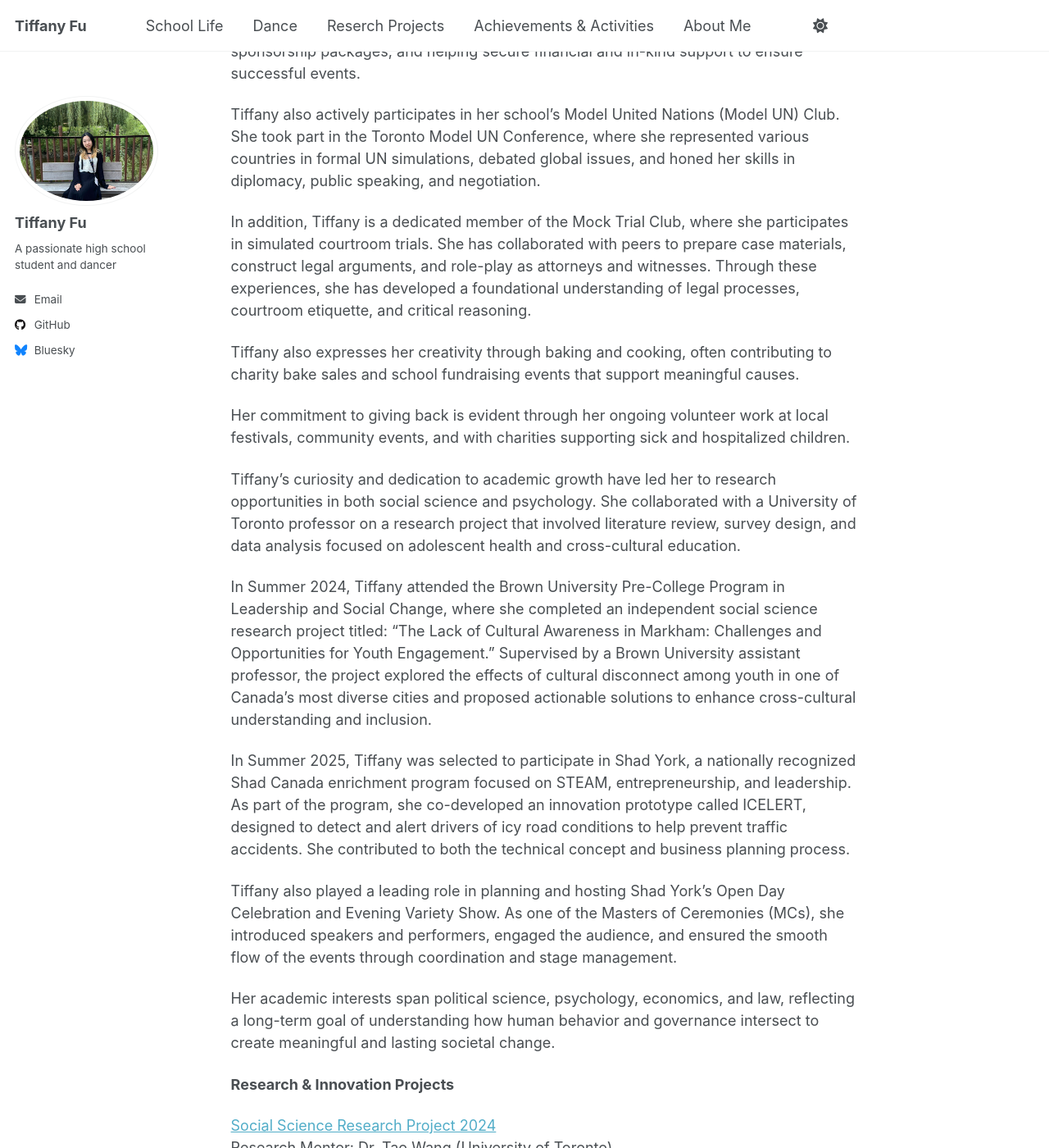
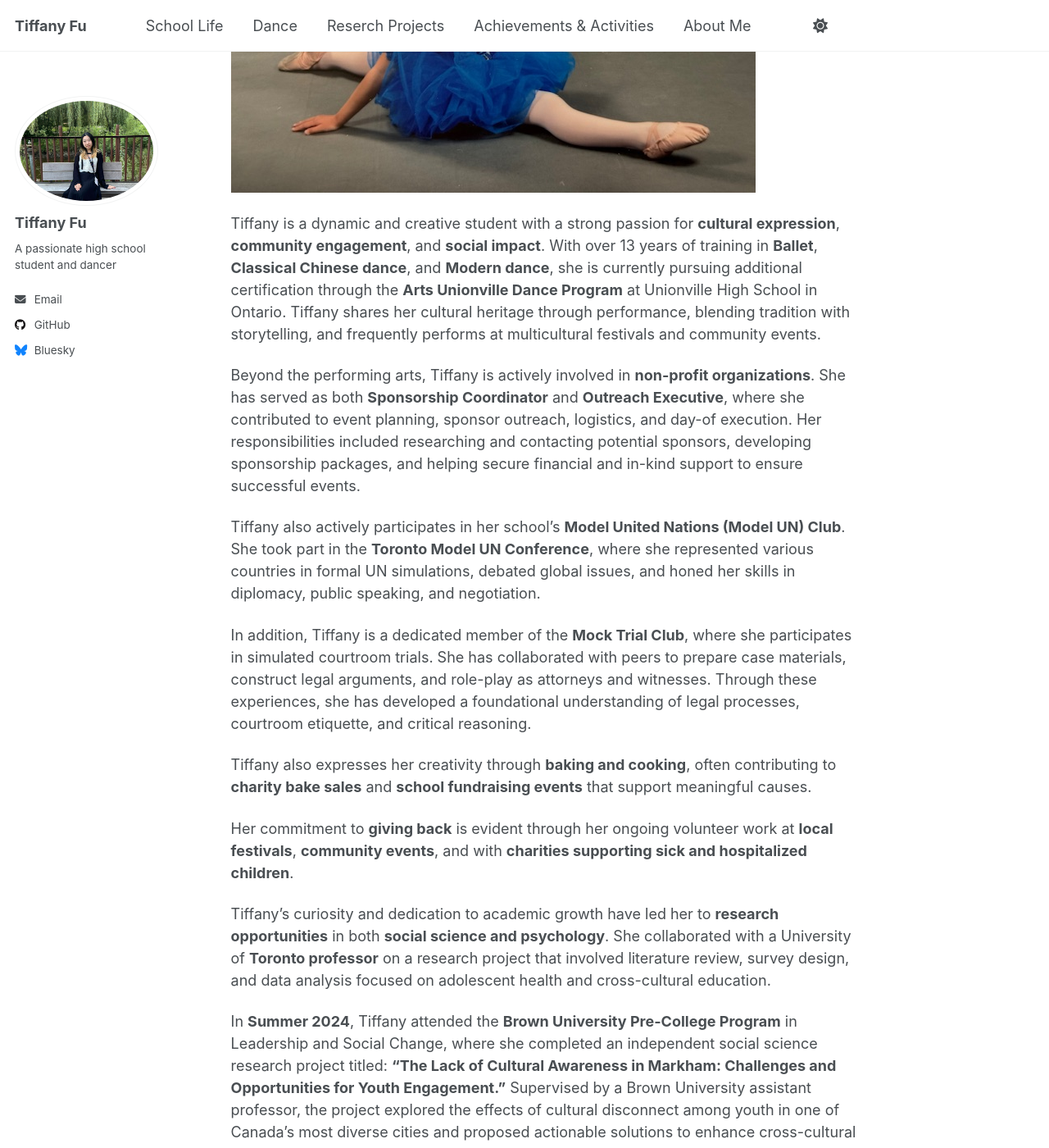
Before and after one commit to TiffanyJTFu/TiffanyFu, a Jekyll site: the page built from _pages/about.md, in a window 1280 px wide and 1400 px high, scrolled down 386 px. Shown: the whole window at 82% size. Built offline with Jekyll 4.4.1, drawn with Linux system fonts in a browser that asks for light colours; a script that is not in the unit is left out; some of the changed text lies outside the part shown.

Commit message:
Update about.md

```diff
--- a/_pages/about.md
+++ b/_pages/about.md
@@ -6,35 +6,36 @@ redirect_from:
   - /about/
   - /about.html
 ---
+![Dance10](https://tiffanyjtfu.github.io/TiffanyFu/images/dancetech2.jpg)
 
-Tiffany is a dynamic and creative student with a strong passion for cultural expression, community engagement, and social impact. With over 13 years of training in Ballet, Classical Chinese dance, and Modern dance, she is currently pursuing additional certification through the Arts Unionville Dance Program at Unionville High School in Ontario. Tiffany shares her cultural heritage through performance, blending tradition with storytelling, and frequently performs at multicultural festivals and community events.
+Tiffany is a dynamic and creative student with a strong passion for **cultural expression**, **community engagement**, and **social impact**. With over 13 years of training in **Ballet**, **Classical Chinese dance**, and **Modern dance**, she is currently pursuing additional certification through the **Arts Unionville Dance Program** at Unionville High School in Ontario. Tiffany shares her cultural heritage through performance, blending tradition with storytelling, and frequently performs at multicultural festivals and community events.
 
-Beyond the performing arts, Tiffany is actively involved in non-profit organizations. She has served as both Sponsorship Coordinator and Outreach Executive, where she contributed to event planning, sponsor outreach, logistics, and day-of execution. Her responsibilities included researching and contacting potential sponsors, developing sponsorship packages, and helping secure financial and in-kind support to ensure successful events.
+Beyond the performing arts, Tiffany is actively involved in **non-profit organizations**. She has served as both **Sponsorship Coordinator** and **Outreach Executive**, where she contributed to event planning, sponsor outreach, logistics, and day-of execution. Her responsibilities included researching and contacting potential sponsors, developing sponsorship packages, and helping secure financial and in-kind support to ensure successful events.
 
-Tiffany also actively participates in her school’s Model United Nations (Model UN) Club. She took part in the Toronto Model UN Conference, where she represented various countries in formal UN simulations, debated global issues, and honed her skills in diplomacy, public speaking, and negotiation.
+Tiffany also actively participates in her school’s **Model United Nations (Model UN) Club**. She took part in the **Toronto Model UN Conference**, where she represented various countries in formal UN simulations, debated global issues, and honed her skills in diplomacy, public speaking, and negotiation.
 
-In addition, Tiffany is a dedicated member of the Mock Trial Club, where she participates in simulated courtroom trials. She has collaborated with peers to prepare case materials, construct legal arguments, and role-play as attorneys and witnesses. Through these experiences, she has developed a foundational understanding of legal processes, courtroom etiquette, and critical reasoning.
+In addition, Tiffany is a dedicated member of the **Mock Trial Club**, where she participates in simulated courtroom trials. She has collaborated with peers to prepare case materials, construct legal arguments, and role-play as attorneys and witnesses. Through these experiences, she has developed a foundational understanding of legal processes, courtroom etiquette, and critical reasoning.
 
-Tiffany also expresses her creativity through baking and cooking, often contributing to charity bake sales and school fundraising events that support meaningful causes.
+Tiffany also expresses her creativity through **baking and cooking**, often contributing to **charity bake sales** and **school fundraising events** that support meaningful causes.
 
-Her commitment to giving back is evident through her ongoing volunteer work at local festivals, community events, and with charities supporting sick and hospitalized children.
+Her commitment to **giving back** is evident through her ongoing volunteer work at **local festivals**, **community events**, and with **charities supporting sick and hospitalized children**.
 
-Tiffany’s curiosity and dedication to academic growth have led her to research opportunities in both social science and psychology. She collaborated with a University of Toronto professor on a research project that involved literature review, survey design, and data analysis focused on adolescent health and cross-cultural education.
+Tiffany’s curiosity and dedication to academic growth have led her to **research opportunities** in both **social science and psychology**. She collaborated with a University of **Toronto professor** on a research project that involved literature review, survey design, and data analysis focused on adolescent health and cross-cultural education.
 
-In Summer 2024, Tiffany attended the Brown University Pre-College Program in Leadership and Social Change, where she completed an independent social science research project titled:
-“The Lack of Cultural Awareness in Markham: Challenges and Opportunities for Youth Engagement.”
+In **Summer 2024**, Tiffany attended the **Brown University Pre-College Program** in Leadership and Social Change, where she completed an independent social science research project titled:
+**“The Lack of Cultural Awareness in Markham: Challenges and Opportunities for Youth Engagement.”**
 Supervised by a Brown University assistant professor, the project explored the effects of cultural disconnect among youth in one of Canada’s most diverse cities and proposed actionable solutions to enhance cross-cultural understanding and inclusion.
 
-In Summer 2025, Tiffany was selected to participate in Shad York, a nationally recognized Shad Canada enrichment program focused on STEAM, entrepreneurship, and leadership. As part of the program, she co-developed an innovation prototype called ICELERT, designed to detect and alert drivers of icy road conditions to help prevent traffic accidents. She contributed to both the technical concept and business planning process.
+In **Summer 2025**, Tiffany was selected to participate in **Shad York**, a nationally recognized **Shad Canada enrichment program** focused on **STEAM**, **entrepreneurship**, and **leadership**. As part of the program, she co-developed an **innovation prototype** called **ICELERT**, designed to detect and alert drivers of icy road conditions to help prevent traffic accidents. She contributed to both the technical concept and business planning process.
 
-Tiffany also played a leading role in planning and hosting Shad York’s Open Day Celebration and Evening Variety Show. As one of the Masters of Ceremonies (MCs), she introduced speakers and performers, engaged the audience, and ensured the smooth flow of the events through coordination and stage management.
+Tiffany also played a leading role in planning and hosting Shad York’s **Open Day Celebration** and **Evening Variety Show**. As one of the **Masters of Ceremonies (MCs)**, she introduced speakers and performers, engaged the audience, and ensured the smooth flow of the events through coordination and stage management.
 
-Her academic interests span political science, psychology, economics, and law, reflecting a long-term goal of understanding how human behavior and governance intersect to create meaningful and lasting societal change.
+Her academic interests span **political science**, **psychology**, **economics**, and **law**, reflecting a long-term goal of understanding how **human behavior and governance intersect** to create meaningful and lasting societal change.
 
 **Research & Innovation Projects**
 
 <a href="https://tiffanyjtfu.github.io/TiffanyFu/teaching/SocialScienceResearchProject" target='_blank'>Social Science Research Project 2024</a>
-<br>Research Mentor: Dr. Tao Wang (University of Toronto)
+<br>**Research Mentor**: Dr. Tao Wang (University of Toronto)
 <br>**Topic:** Cross-Cultural Education Methods and Adolescents’ Physical and Mental Health
 * Conducted literature review, assisted in survey design, and supported data collection and analysis.
 
```
